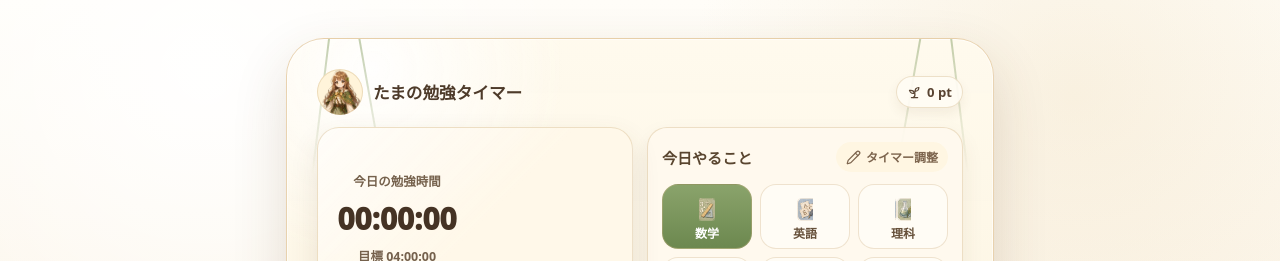
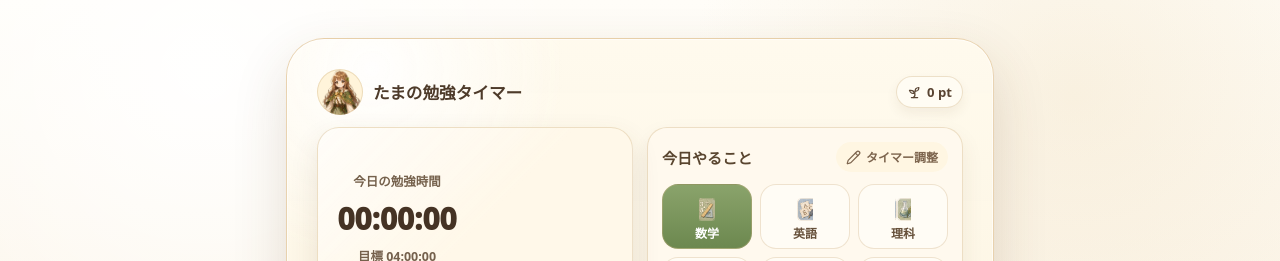
Before and after one commit to usapon-jp/tama-study-timer, a React (Vite) app: page / in a window 1280 px wide. Shown: the top 261 px of the page. Built offline with nearby package versions, Linux system fonts and the light colour scheme.

Commit message:
Remove background vine lines

```diff
--- a/src/styles.css
+++ b/src/styles.css
@@ -1190,12 +1190,7 @@ button:disabled {
 }
 
 .vine {
-  position: absolute;
-  z-index: 1;
-  width: 90px;
-  height: 180px;
-  pointer-events: none;
-  opacity: 0.55;
+  display: none;
 }
 
 .vine::before,
```
